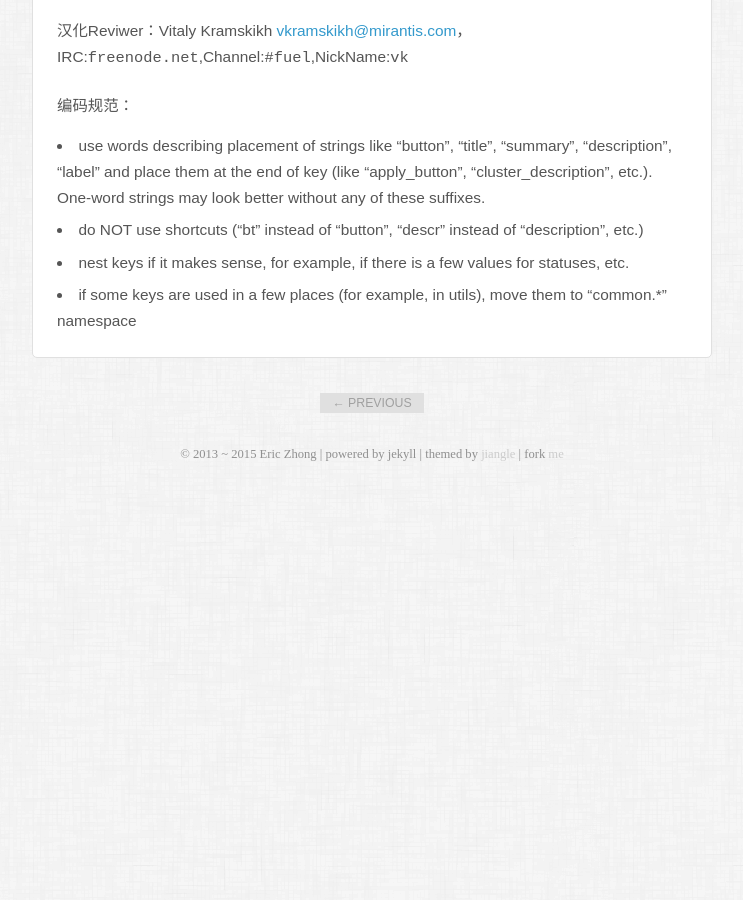
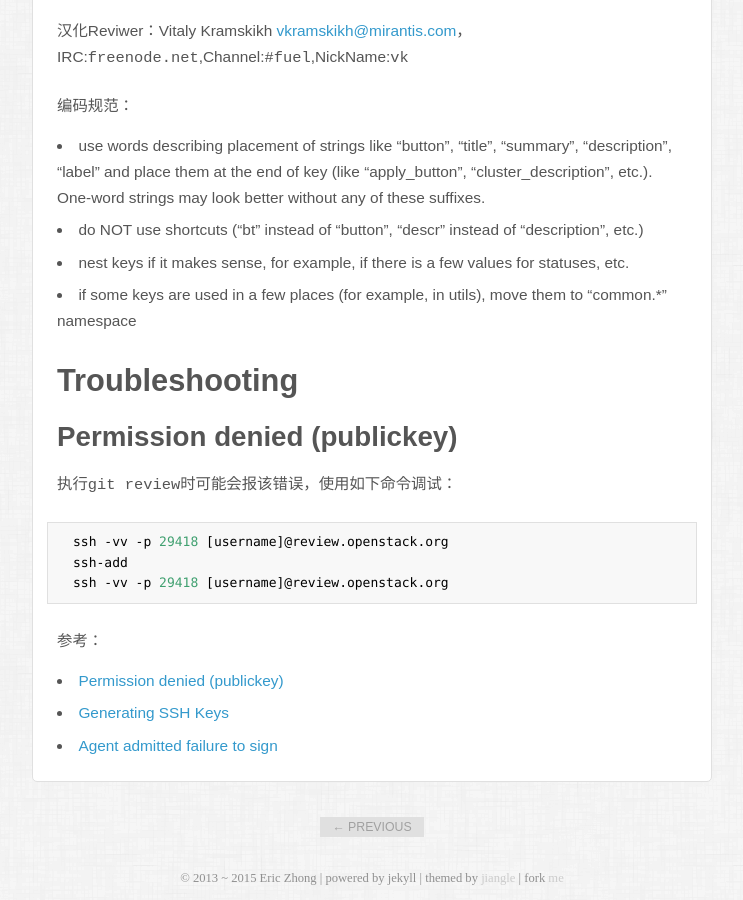
Before and after one commit to ericzhong/ericzhong.github.io, a Jekyll site: the page built from _posts/2013-12-06-how-to-contribute-to-openstack.md, in a window 1280 px wide and 900 px high, scrolled down 1857 px. Shown: the whole window, without its empty margins (268-1011 px from the left). Built offline with Jekyll 4.4.1, drawn with Linux system fonts in a browser that asks for light colours; some web fonts are replaced; Markdown is read by kramdown in place of the engine named in the settings; before the commit the page ends 2333 px from its top, so only the background shows below that; some of the changed text lies outside the part shown.

Commit message:
[how-to-contribute-to-openstack] add troubleshooting

```diff
--- a/_posts/2013-12-06-how-to-contribute-to-openstack.md
+++ b/_posts/2013-12-06-how-to-contribute-to-openstack.md
@@ -1,6 +1,6 @@
 ---
 layout: post
-title: 如何给OpenStack提交代码
+title: 如何提交代码给OpenStack
 tags: openstack fuelweb
 category: it
 ---
@@ -57,3 +57,17 @@ Fuel-Web使用[i18next](http://i18next.com/)库来翻译，资源文件是[trans
   * do NOT use shortcuts (“bt” instead of “button”, “descr” instead of “description”, etc.)
   * nest keys if it makes sense, for example, if there is a few values for statuses, etc.
   * if some keys are used in a few places (for example, in utils), move them to “common.*” namespace
+
+# Troubleshooting
+## Permission denied (publickey)
+执行`git review`时可能会报该错误，使用如下命令调试：
+
+    ssh -vv -p 29418 [username]@review.openstack.org
+	ssh-add
+    ssh -vv -p 29418 [username]@review.openstack.org
+
+参考：
+
+* [Permission denied (publickey)](https://review.openstack.org/Documentation/error-permission-denied.html)
+* [Generating SSH Keys](https://help.github.com/articles/generating-ssh-keys)
+* [Agent admitted failure to sign](https://help.github.com/articles/error-agent-admitted-failure-to-sign)
```
